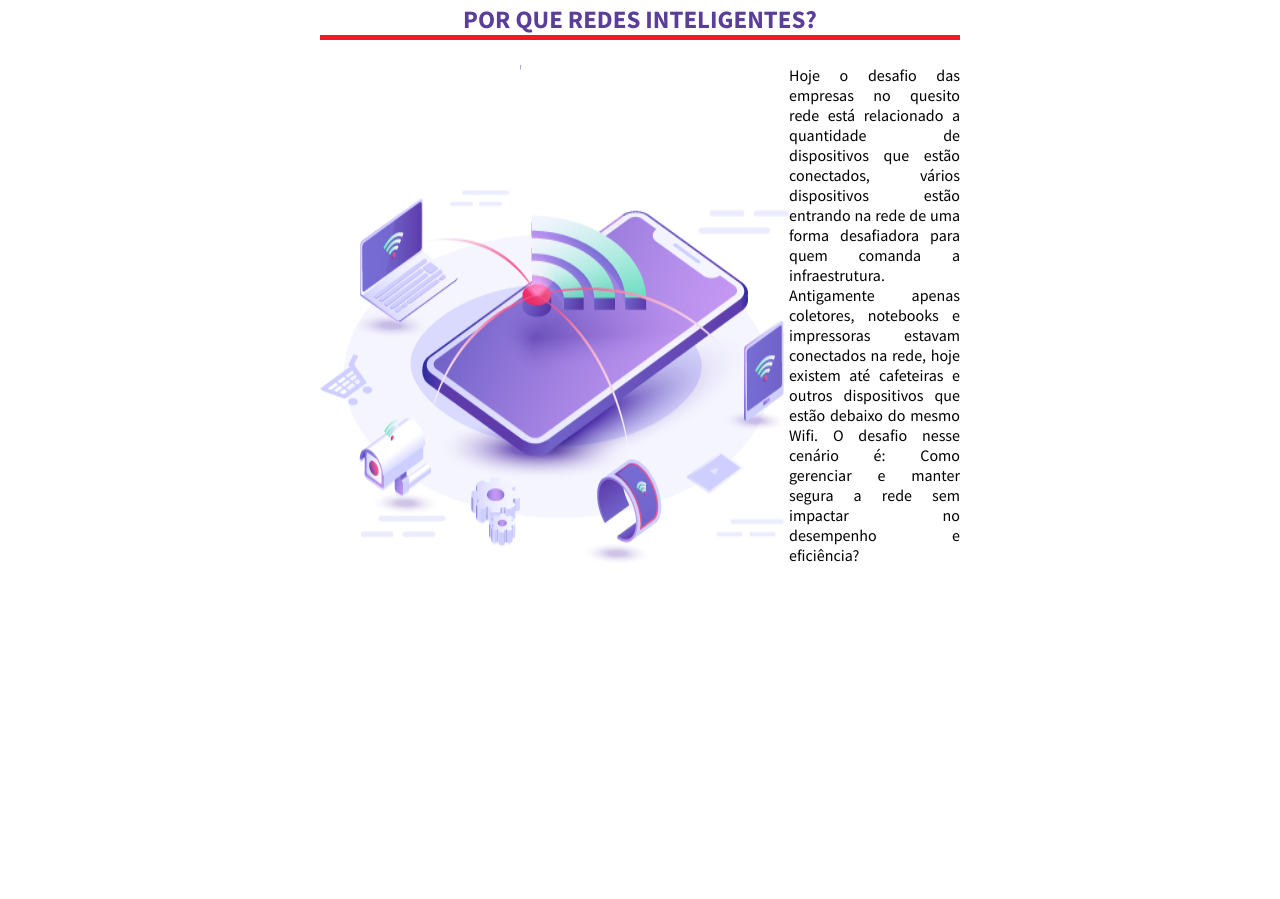
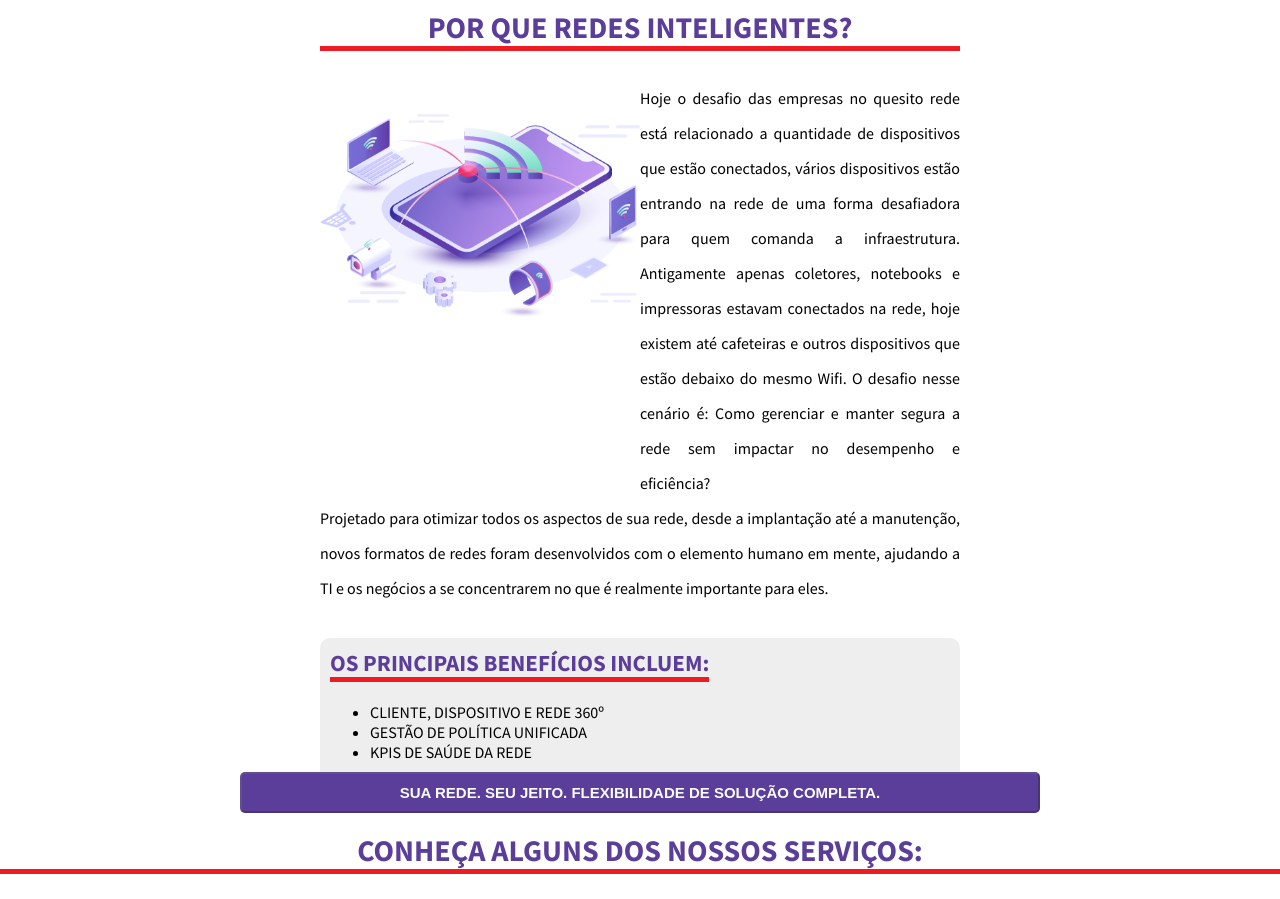
Before and after one commit to fabriciored/fabriciored.github.io, a plain HTML site: page index.html in a window 1280 px wide. Shown: the part 918-1817 px from the top of the page. Before the commit the page ends 1483 px from the top, so only its background shows below. Drawn offline with Linux system fonts and the light colour scheme.

Commit message:
Add files via upload

```diff
--- a/index.html
+++ b/index.html
@@ -78,11 +78,24 @@
         <img src="./assets/smart_net.png" alt="">
         <p>Hoje o desafio das empresas no quesito rede está relacionado a quantidade de dispositivos que estão conectados, vários dispositivos estão entrando na rede de uma forma desafiadora para quem comanda a infraestrutura. Antigamente apenas coletores, notebooks e impressoras estavam conectados na rede, hoje existem até cafeteiras e outros dispositivos que estão debaixo do mesmo Wifi. O desafio nesse cenário é: Como gerenciar e manter segura a rede sem impactar no desempenho e eficiência?</p>
       </div>
+      <p>Projetado para otimizar todos os aspectos de sua rede, desde a implantação até a manutenção, novos formatos de redes foram desenvolvidos com o elemento humano em mente, ajudando a TI e os negócios a se concentrarem no que é realmente importante para eles. </p>
     </article>
   </section>
 
-  <section class="benefits"></section>
-  <section class="services"></section>
+  <section class="benefits">
+      <h2 class="purple-h2">OS PRINCIPAIS BENEFÍCIOS INCLUEM:</h2>
+      <ul>
+        <li>CLIENTE, DISPOSITIVO E REDE 360º</li>
+        <li>GESTÃO DE POLÍTICA UNIFICADA</li>
+        <li>KPIS DE SAÚDE DA REDE</li>
+      </ul>
+      <button disabled="disabled">SUA REDE. SEU JEITO. FLEXIBILIDADE DE SOLUÇÃO COMPLETA.</button>
+  </section>
+
+  <section class="services">
+    <h1 class="purple-h1">CONHEÇA ALGUNS DOS NOSSOS SERVIÇOS:</h1>
+  </section>
+
 </main>
   <footer></footer>
 </body>
--- a/style.css
+++ b/style.css
@@ -15,11 +15,17 @@ h1, h2, h3, h4, h5, p, span, a, li {
   font-family: 'Source Sans Pro', sans-serif;
 }
 
-.purple-h1{
+.purple-h1 {
   color: #5b3d9a;
   text-align: center;
   border-bottom: 5px solid #ef1b24;
-  font-size: 25px;
+  font-size: 30px;
+}
+.purple-h2 {
+  color: #5b3d9a;
+  border-bottom: 5px solid #ef1b24;
+  font-size: 23px;
+  width: max-content;
 }
 
 header {
@@ -64,7 +70,7 @@ header {
   height: 32.5rem;
   margin: 1.2rem 0rem 0 1.2rem;
   border-radius: 10px;
-  background-color: white;
+  background-color: #f8fcfb;
 }
 
 .featured section form {
@@ -120,6 +126,41 @@ header {
 .about-services article div {
   display: flex;
 }
-.about-services article div p {
+.about-services article div img {
+  width: 50%;
+  height: 50%;
+  transform: translateY(-35px);
+}
+.about-services article div p, .about-services article p {
   text-align: justify;
+  align-self: flex-start !important;
+  line-height: 35px;
 }
+
+.benefits {
+  display: flex;
+  flex-direction: column;
+  margin: 2rem 25vw 0 25vw;
+  height: 21vh;
+
+  border-radius: 10px;
+
+  background-color: #eeeeee;
+}
+.benefits h2, .benefits ul {
+  margin: 10px;
+}
+
+.benefits button {
+  padding: 10px;
+  width: 50rem;
+
+  align-self: center;
+
+  background-color: #5b3d9a;
+  color: #f8fcfb;
+  border-radius: 5px;
+
+  font-weight: 600;
+  font-size: 15px;
+}
```
